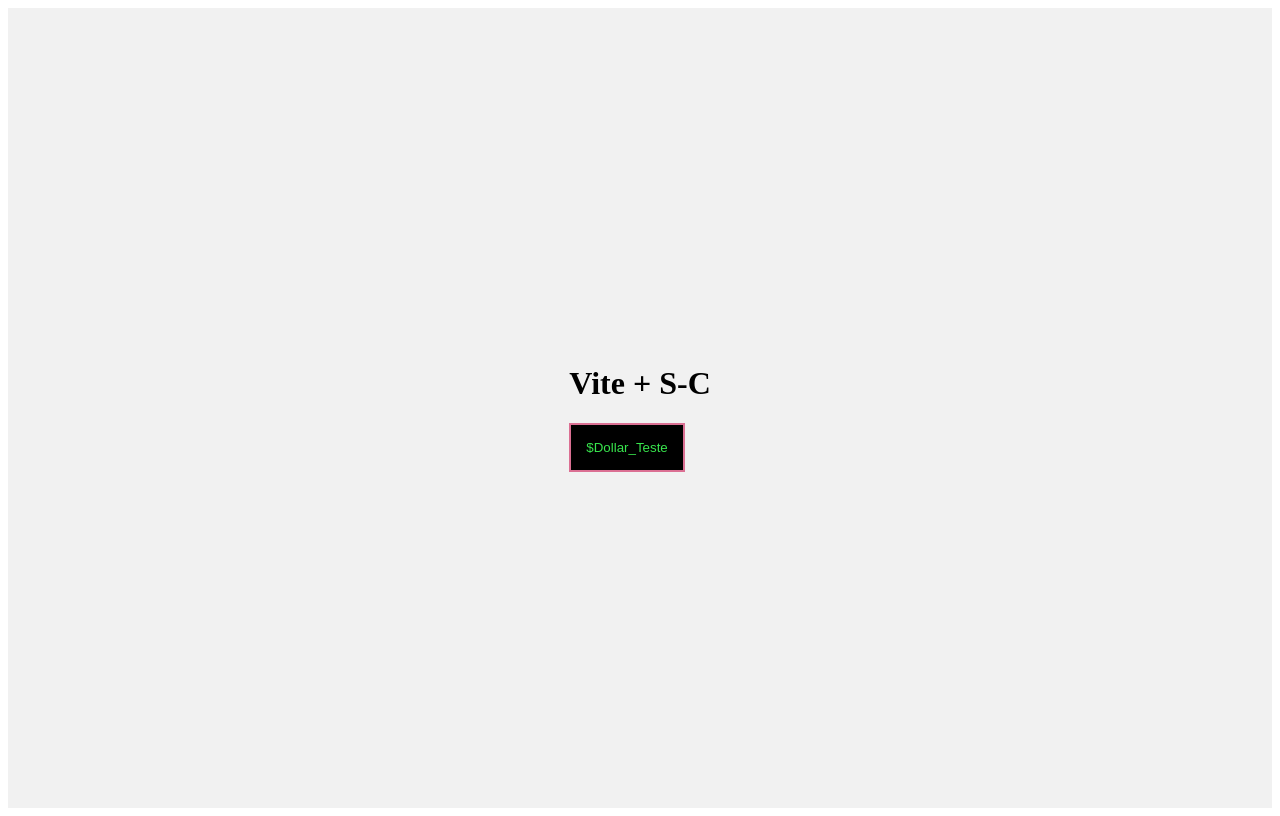
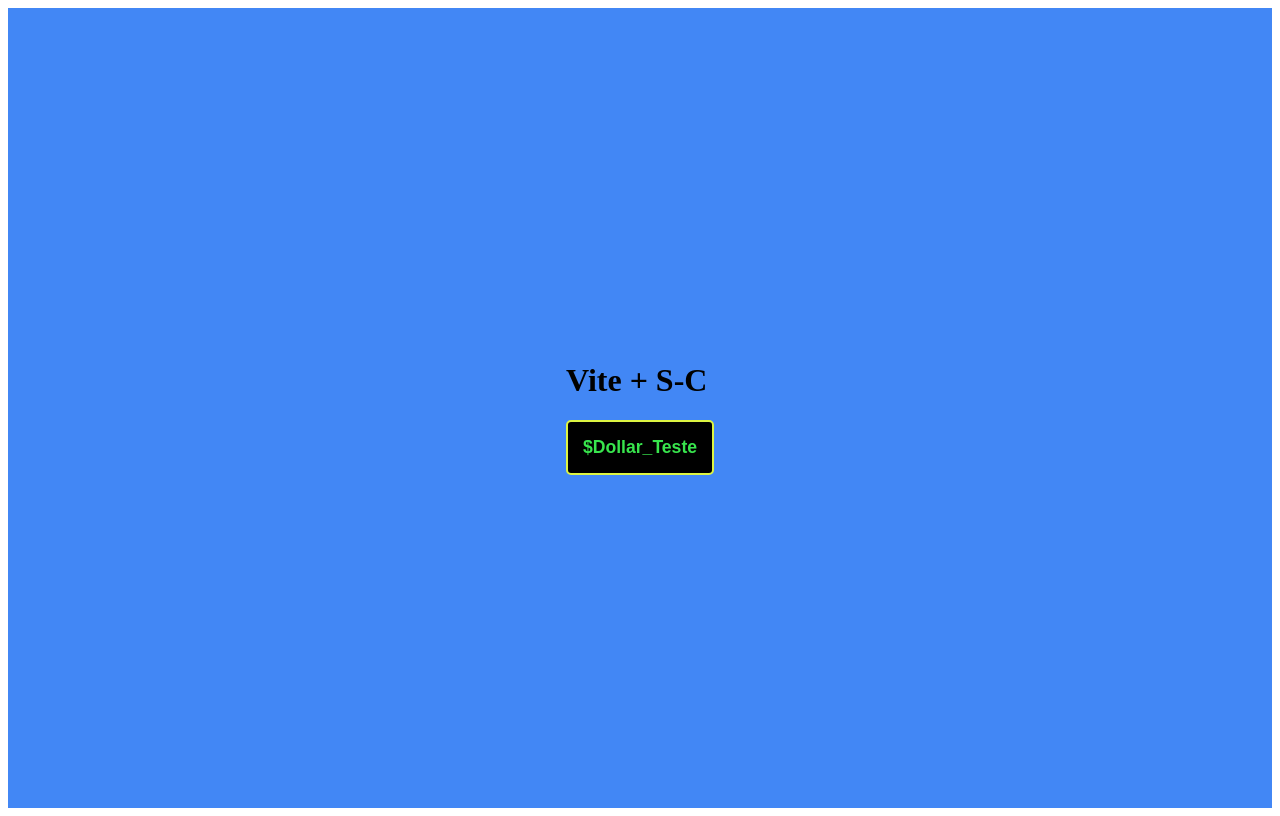
Before and after one commit to allanqueiroz02/playground, a React (Vite) app in the folder front/myStyledComp/: page / in a window 1280 px wide. Built offline with nearby package versions, Linux system fonts and the light colour scheme.

Commit message:
correcao de cores

```diff
--- a/front/myStyledComp/src/App.jsx
+++ b/front/myStyledComp/src/App.jsx
@@ -7,7 +7,7 @@
   display: flex;
   justify-content: center;
   align-items: center;
-  background-color: #f1f1f1;
+  background-color: #4287f5;
   height: 100vh;
 `;
 
--- a/front/myStyledComp/src/components/Button/style.js
+++ b/front/myStyledComp/src/components/Button/style.js
@@ -4,7 +4,9 @@
   background-color: #000;
   color: #38e54d;
   padding: 15px;
-  border-radious: 4px;
-  border: 2px solid palevioletred;
+  border: 2px solid #ddf542;
   cursor: pointer;
+  font-weight: bolder;
+  font-size: 1.1rem;
+  border-radius: 5px;
 `;
```
